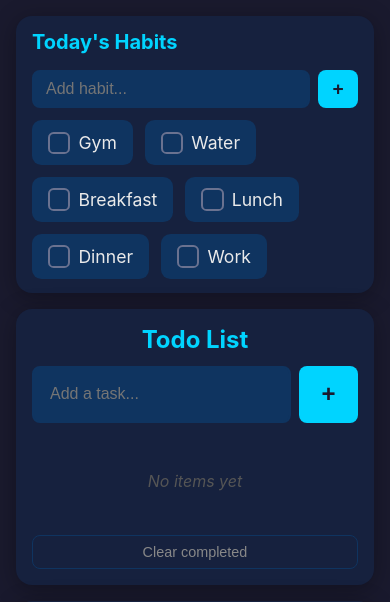
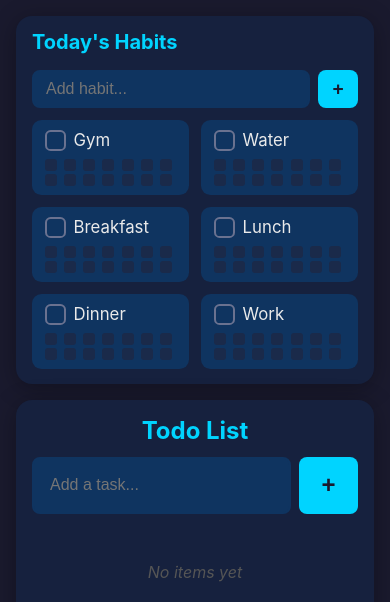
Before and after one commit to t8ykk5q9tq-cpu/Tododisplay, a Flask app: page / in a window 390 px wide. Shown: the top 602 px of the page. Run offline with Flask 3, Linux system fonts and the light colour scheme; data comes from the database, SQL or seed files in the repository; data that the repository does not hold is empty.

Commit message:
Habits: add history log, GitHub-style day grid on phone, and daily streaks (shown on phone + display)

```diff
--- a/app.py
+++ b/app.py
@@ -1,6 +1,6 @@
 import os
 import sqlite3
-from datetime import date
+from datetime import date, timedelta
 from flask import Flask, jsonify, request, send_from_directory
 
 app = Flask(__name__, static_folder="static")
@@ -61,6 +61,17 @@ def init_db():
             name TEXT NOT NULL,
             last_done TEXT,
             position INTEGER NOT NULL DEFAULT 0
+        )
+        """
+    )
+    # History: one row per (habit, day-completed). Powers the GitHub-style
+    # grid and streak calculations.
+    conn.execute(
+        """
+        CREATE TABLE IF NOT EXISTS habit_log (
+            habit_id INTEGER NOT NULL,
+            day TEXT NOT NULL,
+            PRIMARY KEY (habit_id, day)
         )
         """
     )
@@ -150,37 +161,87 @@ def clear_done(list_type):
 
 # --- Habits ---
 
+HISTORY_DAYS = 14  # how many days the grid shows
+
+
+def _completed_days(conn, habit_id):
+    """Set of ISO date strings this habit was completed."""
+    rows = conn.execute(
+        "SELECT day FROM habit_log WHERE habit_id = ?", (habit_id,)
+    ).fetchall()
+    return {r["day"] for r in rows}
+
+
+def _streak(days_set):
+    """Current consecutive-day streak ending today (or yesterday if not yet
+    done today). Counts backward from today while each day is present."""
+    if not days_set:
+        return 0
+    today = date.today()
+    # Allow the streak to be "alive" if today isn't done yet but yesterday was.
+    start = today if today.isoformat() in days_set else today - timedelta(days=1)
+    streak = 0
+    d = start
+    while d.isoformat() in days_set:
+        streak += 1
+        d -= timedelta(days=1)
+    return streak
+
+
+def _history(days_set, n=HISTORY_DAYS):
+    """List of {day, done} for the last n days, oldest first (for the grid)."""
+    today = date.today()
+    out = []
+    for i in range(n - 1, -1, -1):
+        d = (today - timedelta(days=i)).isoformat()
+        out.append({"day": d, "done": d in days_set})
+    return out
+
 
 @app.route("/api/habits", methods=["GET"])
 def get_habits():
     today = date.today().isoformat()
     conn = get_db()
     rows = conn.execute(
-        "SELECT id, name, last_done FROM habits ORDER BY position, id"
+        "SELECT id, name FROM habits ORDER BY position, id"
     ).fetchall()
+    result = []
+    for r in rows:
+        days = _completed_days(conn, r["id"])
+        result.append({
+            "id": r["id"],
+            "name": r["name"],
+            "done": today in days,
+            "streak": _streak(days),
+            "history": _history(days),
+        })
     conn.close()
-    return jsonify([
-        {"id": r["id"], "name": r["name"], "done": (r["last_done"] == today)}
-        for r in rows
-    ])
+    return jsonify(result)
 
 
 @app.route("/api/habits/<int:habit_id>/toggle", methods=["PATCH"])
 def toggle_habit(habit_id):
     today = date.today().isoformat()
     conn = get_db()
-    row = conn.execute(
-        "SELECT last_done FROM habits WHERE id = ?", (habit_id,)
-    ).fetchone()
+    row = conn.execute("SELECT id FROM habits WHERE id = ?", (habit_id,)).fetchone()
     if row is None:
         conn.close()
         return jsonify({"error": "Habit not found"}), 404
-    # If already done today, clear it; otherwise mark done today.
-    new_val = None if row["last_done"] == today else today
-    conn.execute("UPDATE habits SET last_done = ? WHERE id = ?", (new_val, habit_id))
+    done_today = conn.execute(
+        "SELECT 1 FROM habit_log WHERE habit_id = ? AND day = ?", (habit_id, today)
+    ).fetchone() is not None
+    if done_today:
+        conn.execute("DELETE FROM habit_log WHERE habit_id = ? AND day = ?",
+                     (habit_id, today))
+        conn.execute("UPDATE habits SET last_done = NULL WHERE id = ?", (habit_id,))
+    else:
+        conn.execute("INSERT OR IGNORE INTO habit_log (habit_id, day) VALUES (?, ?)",
+                     (habit_id, today))
+        conn.execute("UPDATE habits SET last_done = ? WHERE id = ?", (today, habit_id))
+    days = _completed_days(conn, habit_id)
     conn.commit()
     conn.close()
-    return jsonify({"id": habit_id, "done": new_val is not None})
+    return jsonify({"id": habit_id, "done": not done_today, "streak": _streak(days)})
 
 
 @app.route("/api/habits", methods=["POST"])
@@ -204,6 +265,7 @@ def add_habit():
 def delete_habit(habit_id):
     conn = get_db()
     conn.execute("DELETE FROM habits WHERE id = ?", (habit_id,))
+    conn.execute("DELETE FROM habit_log WHERE habit_id = ?", (habit_id,))
     conn.commit()
     conn.close()
     return jsonify({"ok": True})
--- a/static/app.js
+++ b/static/app.js
@@ -30,8 +30,12 @@ async function deleteHabit(id) {
 function renderHabits(habits) {
     habitsRow.innerHTML = "";
     habits.forEach((h) => {
-        const chip = document.createElement("div");
-        chip.className = "habit-chip" + (h.done ? " done" : "");
+        const card = document.createElement("div");
+        card.className = "habit-card" + (h.done ? " done" : "");
+
+        // --- Top row: checkbox + name + streak ---
+        const top = document.createElement("div");
+        top.className = "habit-top";
 
         const box = document.createElement("span");
         box.className = "habit-box";
@@ -41,13 +45,20 @@ function renderHabits(habits) {
         name.className = "habit-name";
         name.textContent = h.name;
 
-        chip.addEventListener("click", async () => {
+        const streak = document.createElement("span");
+        streak.className = "habit-streak";
+        streak.textContent = h.streak > 0 ? `\uD83D\uDD25 ${h.streak}` : "";
+
+        top.appendChild(box);
+        top.appendChild(name);
+        top.appendChild(streak);
+
+        // Tapping the top row toggles today's completion.
+        top.addEventListener("click", async () => {
             await toggleHabit(h.id);
             await refreshAll();
         });
-
-        // Long-press (or right-click) to delete a habit.
-        chip.addEventListener("contextmenu", async (e) => {
+        top.addEventListener("contextmenu", async (e) => {
             e.preventDefault();
             if (confirm(`Delete habit "${h.name}"?`)) {
                 await deleteHabit(h.id);
@@ -55,9 +66,19 @@ function renderHabits(habits) {
             }
         });
 
-        chip.appendChild(box);
-        chip.appendChild(name);
-        habitsRow.appendChild(chip);
+        // --- GitHub-style day grid (last ~14 days, oldest -> today) ---
+        const grid = document.createElement("div");
+        grid.className = "habit-grid";
+        (h.history || []).forEach((d) => {
+            const cell = document.createElement("span");
+            cell.className = "grid-cell" + (d.done ? " on" : "");
+            cell.title = d.day;
+            grid.appendChild(cell);
+        });
+
+        card.appendChild(top);
+        card.appendChild(grid);
+        habitsRow.appendChild(card);
     });
 }
 
--- a/static/style.css
+++ b/static/style.css
@@ -301,21 +301,25 @@ body {
     gap: 0.75rem;
 }
 
-.habit-chip {
+.habit-card {
+    background: #0f3460;
+    border-radius: 0.6rem;
+    padding: 0.6rem 0.8rem;
+    user-select: none;
+    min-width: 8.5rem;
+}
+
+.habit-top {
     display: flex;
     align-items: center;
     gap: 0.5rem;
-    padding: 0.6rem 1rem;
-    background: #0f3460;
-    border-radius: 0.6rem;
     cursor: pointer;
-    user-select: none;
-    transition: opacity 0.2s;
+    margin-bottom: 0.5rem;
 }
 
-.habit-chip .habit-box {
-    width: 1.4rem;
-    height: 1.4rem;
+.habit-box {
+    width: 1.3rem;
+    height: 1.3rem;
     border: 2px solid #6a7290;
     border-radius: 0.35rem;
     display: flex;
@@ -323,23 +327,35 @@ body {
     justify-content: center;
     color: #1a1a2e;
     font-weight: bold;
+    flex-shrink: 0;
 }
 
-.habit-chip.done .habit-box {
-    background: #00d4ff;
-    border-color: #00d4ff;
+.habit-card.done .habit-box { background: #00d4ff; border-color: #00d4ff; }
+.habit-name { font-size: 1.05rem; color: #eaeaea; flex: 1; }
+.habit-card.done .habit-name { text-decoration: line-through; color: #8a8a9a; }
+.habit-streak { font-size: 0.85rem; color: #ffb703; white-space: nowrap; }
+
+/* GitHub-style contribution grid */
+.habit-grid {
+    display: grid;
+    grid-template-columns: repeat(7, 1fr);
+    gap: 3px;
 }
 
-.habit-chip .habit-name { font-size: 1.05rem; color: #eaeaea; }
+.grid-cell {
+    width: 14px;
+    height: 14px;
+    border-radius: 3px;
+    background: #1a2a4a;   /* empty day */
+}
 
-.habit-chip.done { opacity: 0.55; }
-.habit-chip.done .habit-name { text-decoration: line-through; }
+.grid-cell.on { background: #00d4ff; }  /* completed day */
 
 @media (max-width: 640px) {
     .habits-panel { margin: 1rem 1rem 0 1rem; padding: 0.9rem 1rem; }
     .habits-header { flex-direction: column; align-items: stretch; }
     .habits-header h1 { font-size: 1.25rem; }
     .add-habit-form input { flex: 1; width: auto; }
-    .habit-chip { padding: 0.7rem 1rem; }
-    .habit-chip .habit-name { font-size: 1.1rem; }
+    .habit-card { flex: 1; min-width: 45%; }
+    .grid-cell { width: 12px; height: 12px; }
 }
```
Also changed, not shown: display.py (+33 -3 lines).
